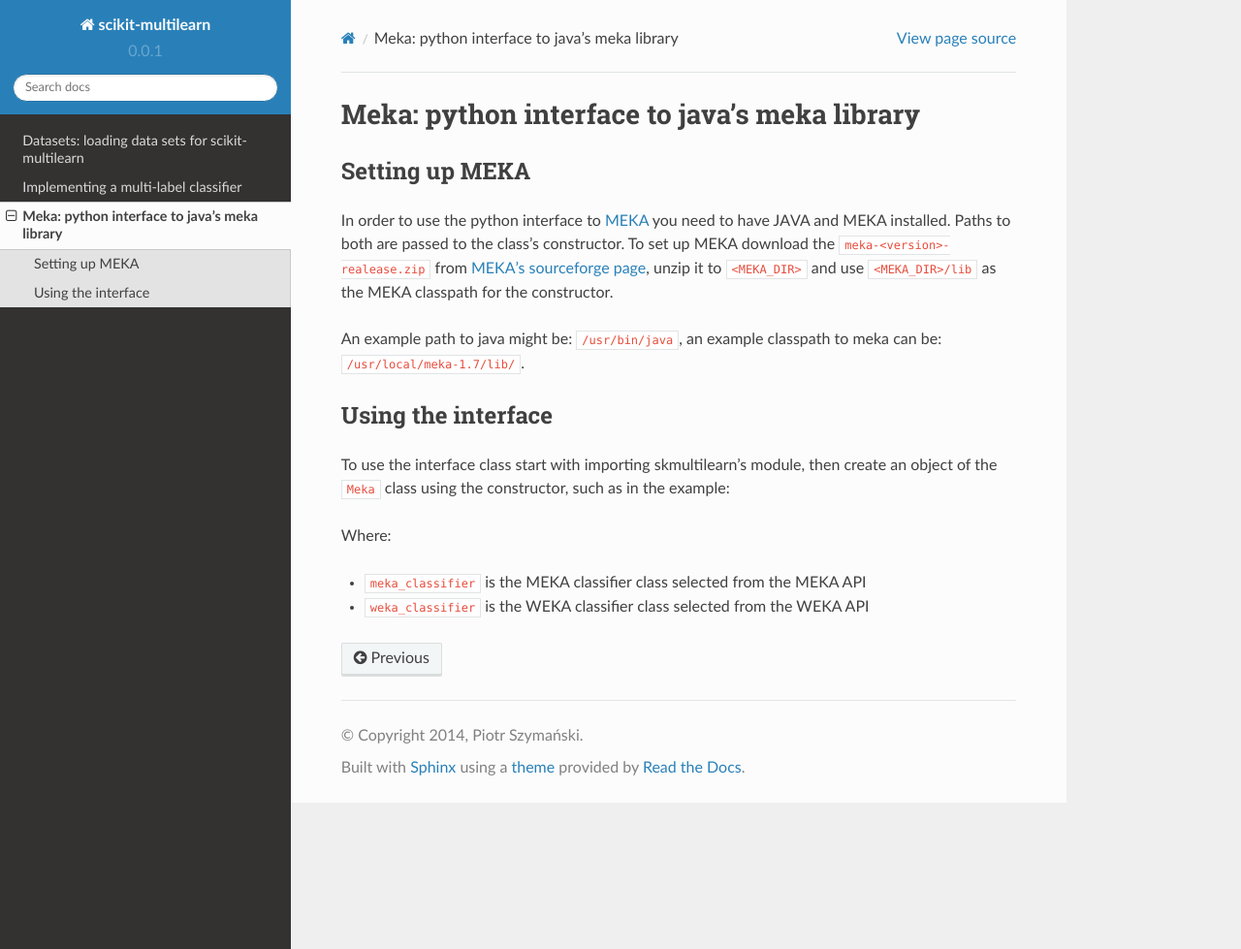
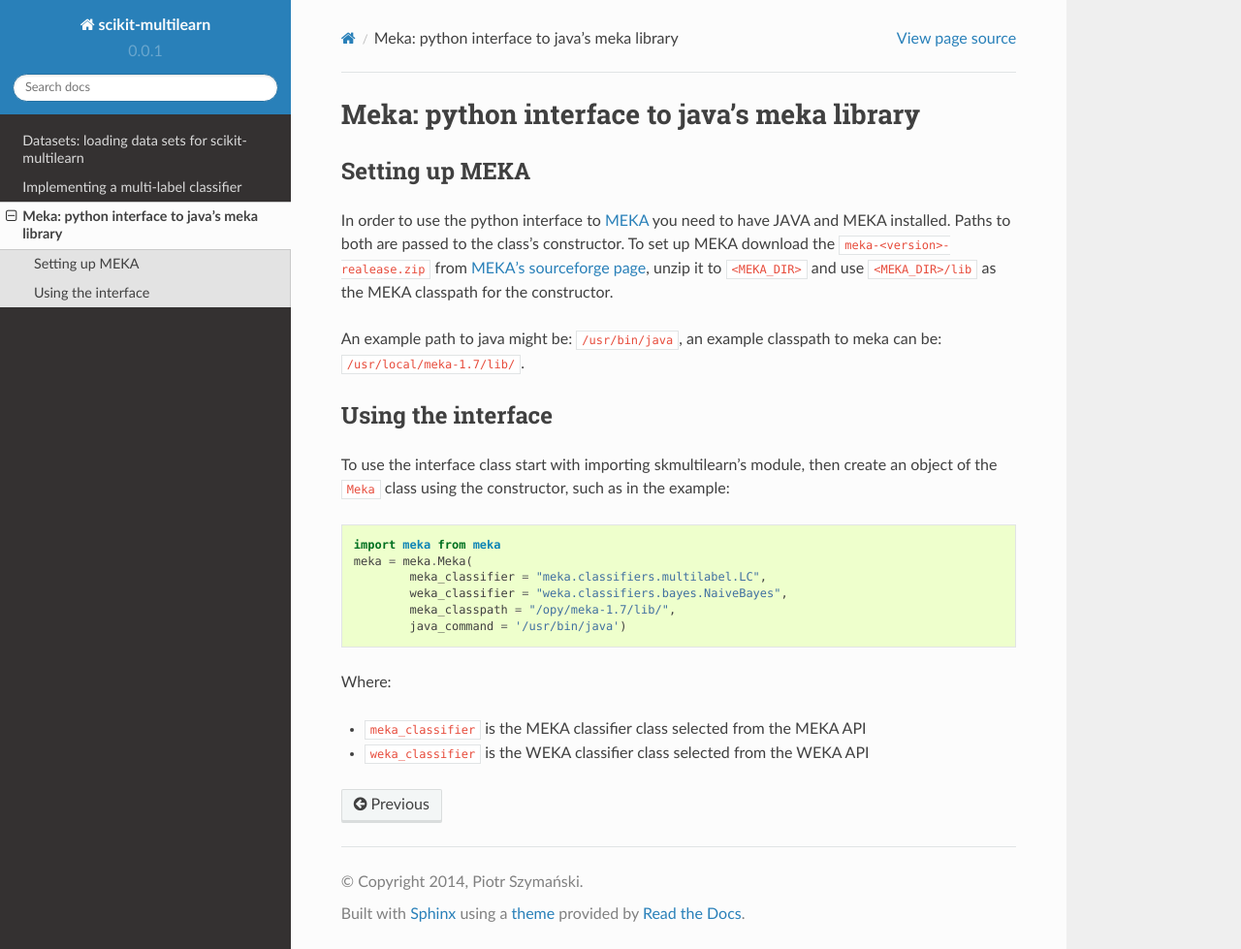
Before and after one commit to scikit-multilearn/scikit-multilearn, a Sphinx documentation site: the page built from docs/source/meka.rst, in a window 1280 px wide and 979 px high. Shown: the whole window at 97% size. Built offline with Sphinx 7.4.7 and the Read the Docs theme 2.0.0, drawn with Linux system fonts in a browser that asks for light colours.

Commit message:
- meka documentation works beter!

```diff
--- a/docs/source/meka.rst
+++ b/docs/source/meka.rst
@@ -13,12 +13,13 @@
 To use the interface class start with importing skmultilearn's module, then create an object of the ``Meka`` class using the constructor, such as in the example:
 
 
-.. code-block:
+.. code-block:: python
+
 	import meka from meka
 	meka = meka.Meka(
 		meka_classifier = "meka.classifiers.multilabel.LC",
 		weka_classifier = "weka.classifiers.bayes.NaiveBayes",
-		meka_classpath = "/home/niedakh/pwr/old/meka-1.5/lib/",
+		meka_classpath = "/opy/meka-1.7/lib/",
 		java_command = '/usr/bin/java')
 
 Where:
```
